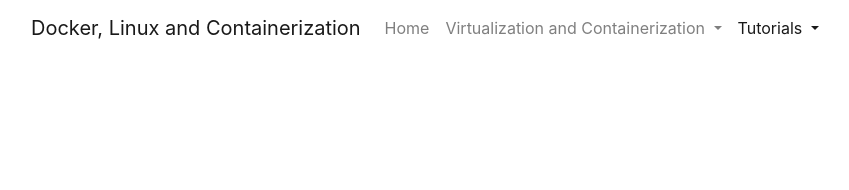
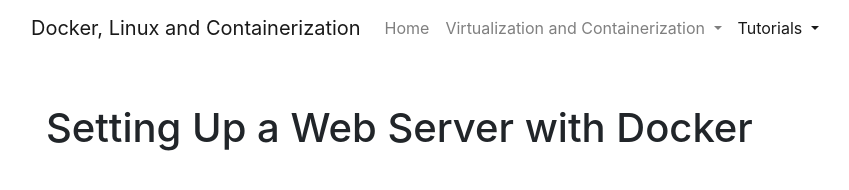
Before and after one commit to dahliamusa/dockerLinuxContainerization, a plain HTML site: page docs/settingup.html in a window 1280 px wide. Shown: the whole page, without its empty margins (54-903 px from the left). Drawn offline with nearby package versions, Linux system fonts and the light colour scheme.

Commit message:
Task: Added title to settingup.html

```diff
--- a/docs/settingup.html
+++ b/docs/settingup.html
@@ -50,6 +50,10 @@
     </nav>
 </header>
 
+<div class="container">
+    <h1 class="mt-5 col-9">Setting Up a Web Server with Docker</h1>
+</div>
+
 <!--div class="container">
     <h1 class="mt-5">How the Internet Works</h1>
 </div-->
```
